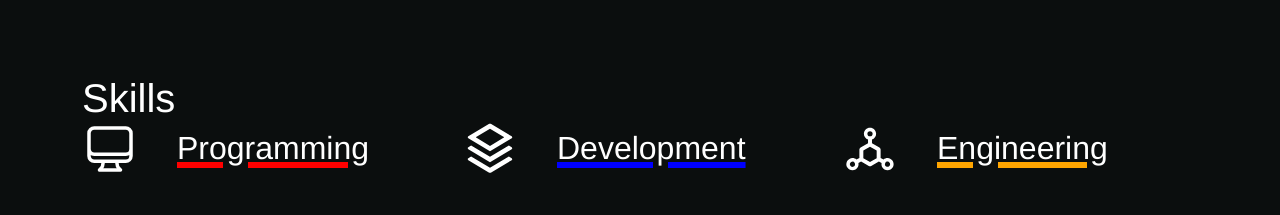
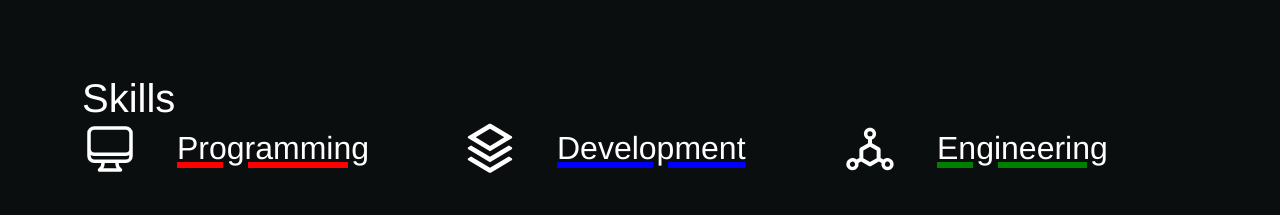
Before and after one commit to sujithvarughese/portfolio-2024, a React (Vite) app: page / in a window 1280 px wide. Shown: the part 980-1195 px from the top of the page. Built offline with nearby package versions, Linux system fonts and the light colour scheme.

Commit message:
underline not rendering all browsers

```diff
--- a/src/sections/Skills.jsx
+++ b/src/sections/Skills.jsx
@@ -34,7 +34,7 @@ const Skills = forwardRef((props, ref) => {
         <Col xs={12} lg={4}>
           <Row className={classes.row}>
             <Col xs={3}><HiOutlineComputerDesktop size={56} /></Col>
-            <Col xs={8} style={{ textDecoration: "underline 6px red" }}><h2>Programming</h2></Col>
+            <Col xs={8}><h2 className={classes.programming}>Programming</h2></Col>
           </Row>
           <Container className={classes.paragraph}><h4>{softwareSkills}</h4></Container>
         </Col>
@@ -42,7 +42,7 @@ const Skills = forwardRef((props, ref) => {
         <Col xs={12} lg={4}>
           <Row className={classes.row}>
             <Col xs={3}><RiStackLine size={56} /></Col>
-            <Col xs={8} style={{ textDecoration: "underline 6px blue" }}><h2>Development</h2></Col>
+            <Col xs={8}><h2 className={classes.development}>Development</h2></Col>
           </Row>
           <Container className={classes.paragraph}><h4>{fullStackSkills}</h4></Container>
         </Col>
@@ -50,7 +50,7 @@ const Skills = forwardRef((props, ref) => {
         <Col xs={12} lg={4}>
           <Row className={classes.row}>
             <Col xs={3}><AiOutlineDeploymentUnit size={56}/></Col>
-            <Col xs={8} style={{ textDecoration: "underline 6px orange" }}><h2>Engineering</h2></Col>
+            <Col xs={8}><h2 className={classes.engineering}>Engineering</h2></Col>
           </Row>
           <Container className={classes.paragraph}><h4>{deploymentSkills}</h4></Container>
         </Col>
--- a/src/styles/Skills.module.css
+++ b/src/styles/Skills.module.css
@@ -13,3 +13,13 @@
     font-size: 24px;
     letter-spacing: 0.6px;
 }
+
+.programming {
+    text-decoration: underline 6px red;
+}
+.development {
+    text-decoration: underline 6px blue;
+}
+.engineering {
+    text-decoration: underline 6px green;
+}
```
